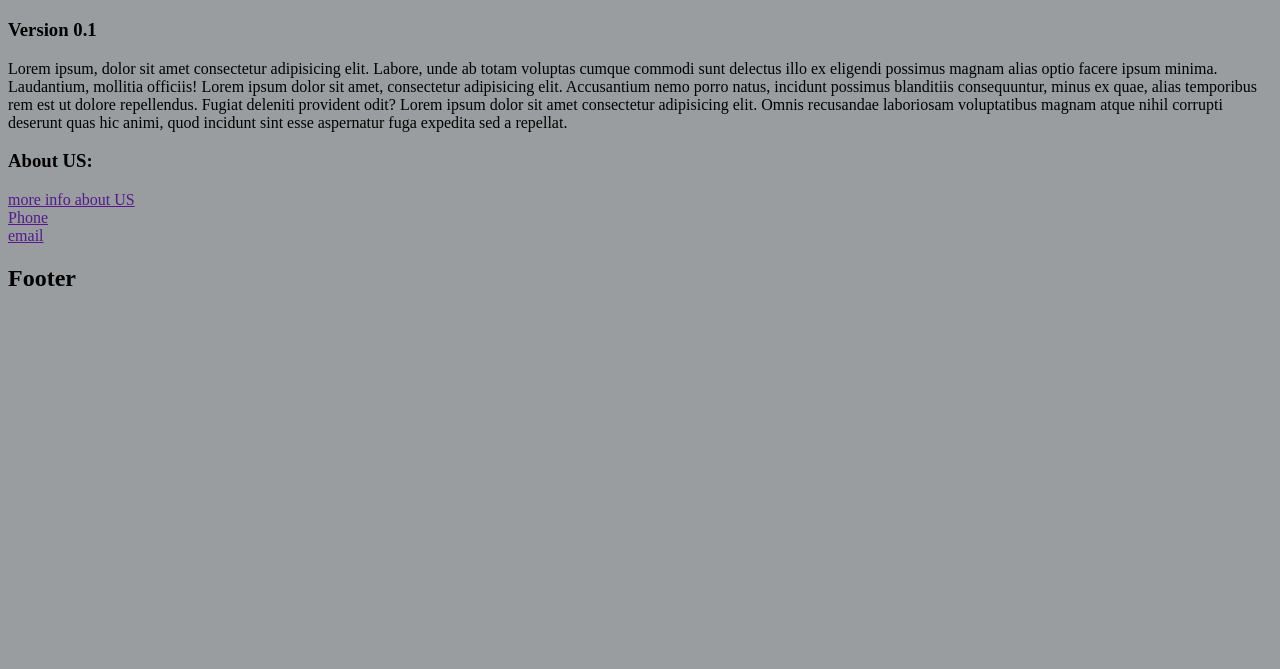
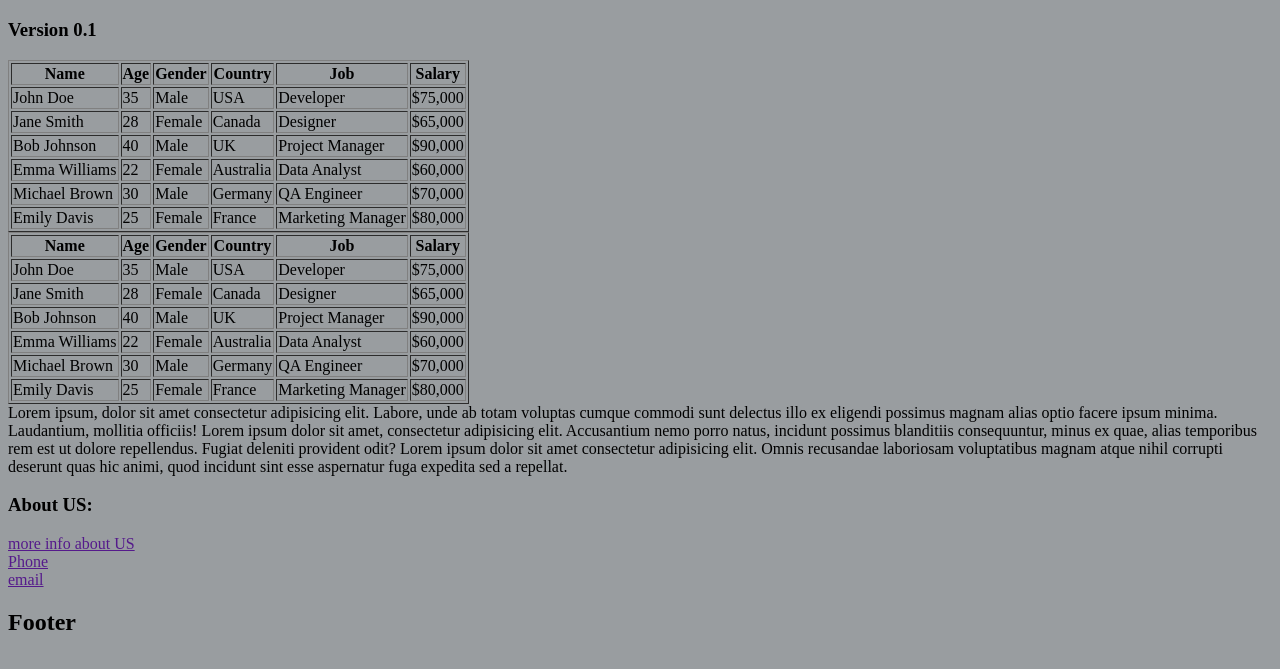
Before and after one commit to AssadullahKeyanosh/Web, a plain HTML site: page index.html in a window 1280 px wide. Shown: the part 61-730 px from the top of the page. Drawn offline with Linux system fonts and the light colour scheme.

Commit message:
table added,second table also added

```diff
--- a/index.html
+++ b/index.html
@@ -9,9 +9,128 @@
 <body style="background-color: rgb(153, 157, 160);">
     <h1>Home Page</h1>
     <h3>Version 0.1</h3>
+    <table border="1">
+        <tr>
+          <th>Name</th>
+          <th>Age</th>
+          <th>Gender</th>
+          <th>Country</th>
+          <th>Job</th>
+          <th>Salary</th>
+        </tr>
+        <tr>
+          <td>John Doe</td>
+          <td>35</td>
+          <td>Male</td>
+          <td>USA</td>
+          <td>Developer</td>
+          <td>$75,000</td>
+        </tr>
+        <tr>
+          <td>Jane Smith</td>
+          <td>28</td>
+          <td>Female</td>
+          <td>Canada</td>
+          <td>Designer</td>
+          <td>$65,000</td>
+        </tr>
+        <tr>
+          <td>Bob Johnson</td>
+          <td>40</td>
+          <td>Male</td>
+          <td>UK</td>
+          <td>Project Manager</td>
+          <td>$90,000</td>
+        </tr>
+        <tr>
+          <td>Emma Williams</td>
+          <td>22</td>
+          <td>Female</td>
+          <td>Australia</td>
+          <td>Data Analyst</td>
+          <td>$60,000</td>
+        </tr>
+        <tr>
+          <td>Michael Brown</td>
+          <td>30</td>
+          <td>Male</td>
+          <td>Germany</td>
+          <td>QA Engineer</td>
+          <td>$70,000</td>
+        </tr>
+        <tr>
+          <td>Emily Davis</td>
+          <td>25</td>
+          <td>Female</td>
+          <td>France</td>
+          <td>Marketing Manager</td>
+          <td>$80,000</td>
+        </tr>
+      </table>
+
+      <table border="1">
+        <tr>
+          <th>Name</th>
+          <th>Age</th>
+          <th>Gender</th>
+          <th>Country</th>
+          <th>Job</th>
+          <th>Salary</th>
+        </tr>
+        <tr>
+          <td>John Doe</td>
+          <td>35</td>
+          <td>Male</td>
+          <td>USA</td>
+          <td>Developer</td>
+          <td>$75,000</td>
+        </tr>
+        <tr>
+          <td>Jane Smith</td>
+          <td>28</td>
+          <td>Female</td>
+          <td>Canada</td>
+          <td>Designer</td>
+          <td>$65,000</td>
+        </tr>
+        <tr>
+          <td>Bob Johnson</td>
+          <td>40</td>
+          <td>Male</td>
+          <td>UK</td>
+          <td>Project Manager</td>
+          <td>$90,000</td>
+        </tr>
+        <tr>
+          <td>Emma Williams</td>
+          <td>22</td>
+          <td>Female</td>
+          <td>Australia</td>
+          <td>Data Analyst</td>
+          <td>$60,000</td>
+        </tr>
+        <tr>
+          <td>Michael Brown</td>
+          <td>30</td>
+          <td>Male</td>
+          <td>Germany</td>
+          <td>QA Engineer</td>
+          <td>$70,000</td>
+        </tr>
+        <tr>
+          <td>Emily Davis</td>
+          <td>25</td>
+          <td>Female</td>
+          <td>France</td>
+          <td>Marketing Manager</td>
+          <td>$80,000</td>
+        </tr>
+      </table>
+
     Lorem ipsum, dolor sit amet consectetur adipisicing elit. Labore, unde ab totam voluptas cumque commodi sunt delectus illo ex eligendi possimus magnam alias optio facere ipsum minima. Laudantium, mollitia officiis!
     Lorem ipsum dolor sit amet, consectetur adipisicing elit. Accusantium nemo porro natus, incidunt possimus blanditiis consequuntur, minus ex quae, alias temporibus rem est ut dolore repellendus. Fugiat deleniti provident odit?
     Lorem ipsum dolor sit amet consectetur adipisicing elit. Omnis recusandae laboriosam voluptatibus magnam atque nihil corrupti deserunt quas hic animi, quod incidunt sint esse aspernatur fuga expedita sed a repellat.
+
 
     <h3>About US:</h3>
     <a href="">more info about US</a>
```
